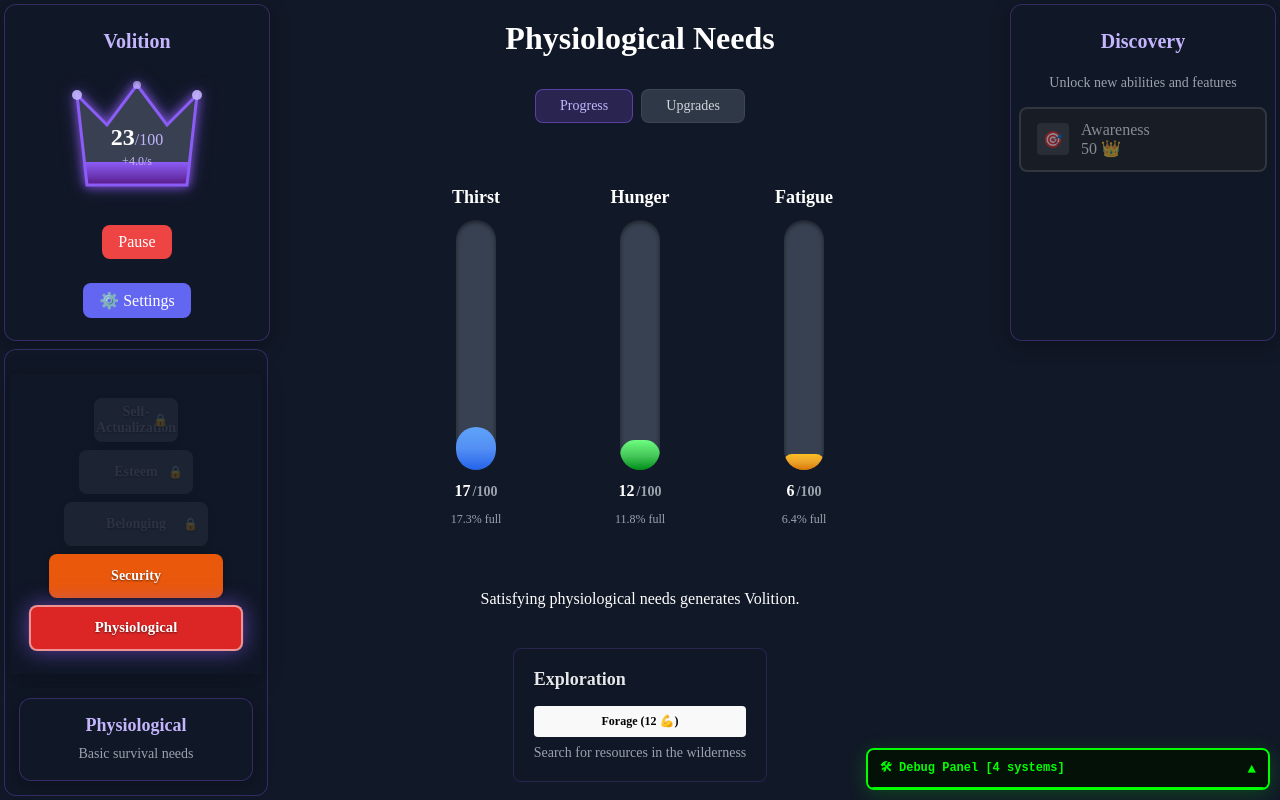
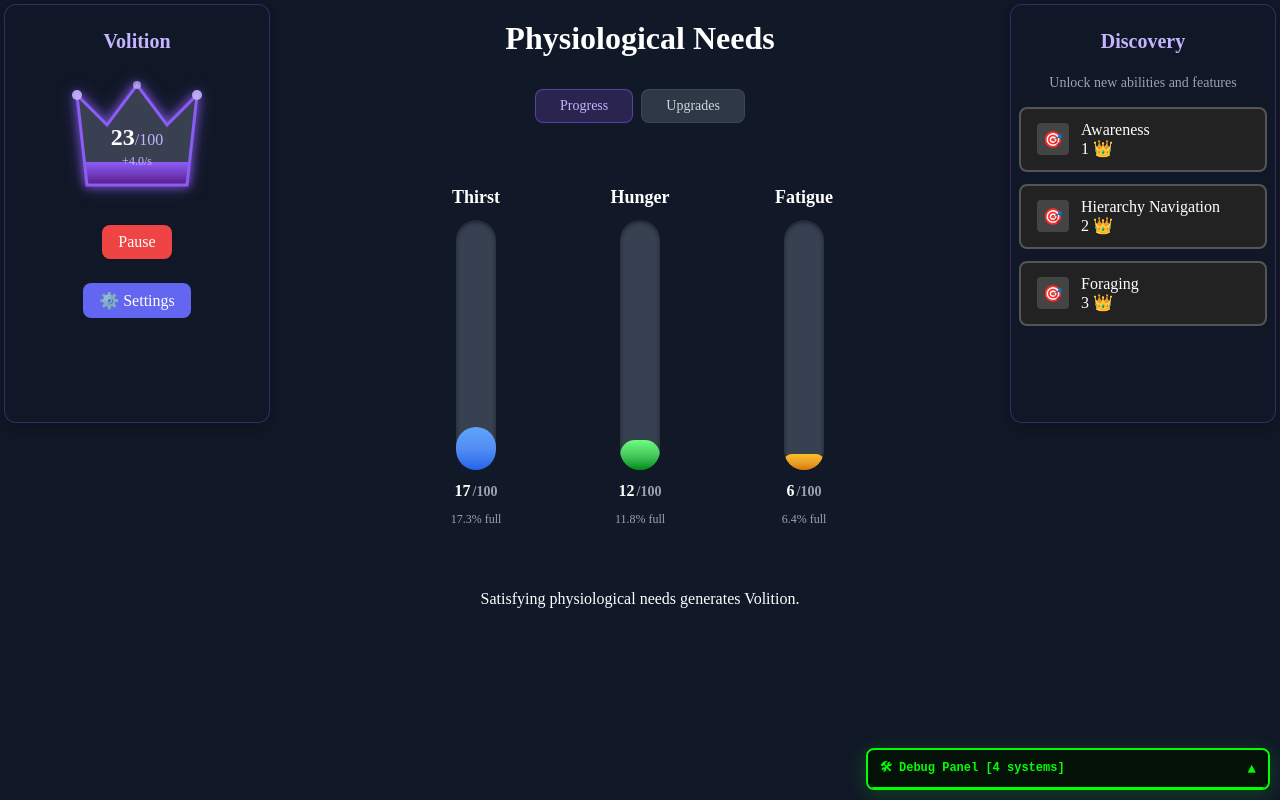
Before and after one commit to BMorin87/delta-drive, a React (Vite) app: page / in a window 1280 px wide. Built offline with nearby package versions, Linux system fonts and the light colour scheme.

Commit message:
The Nav and Forage upgrades render the components
The Pyramid Nav and ForageButtons are conditionally rendered based
on new upgrades created in the DiscoveryPanel. Everything is hooked to
the gameStore with new booleans that get set when the relevant upgrade
is purchased.

```diff
--- a/src/components/DeltaGame.jsx
+++ b/src/components/DeltaGame.jsx
@@ -97,9 +97,6 @@ function registerGlobalGameSystems(
   );
 
   // Hook the update functions to the game engine.
-  console.log("Registering game systems with engine.");
-  console.log(keys);
-  console.log(createUpdateFunction(keys.thirst));
   gameEngine.registerSystem("Thirst", createUpdateFunction(keys.thirst));
   gameEngine.registerSystem("Hunger", createUpdateFunction(keys.hunger));
   gameEngine.registerSystem("Fatigue", createUpdateFunction(keys.fatigue));
--- a/src/components/DiscoveryPanel.jsx
+++ b/src/components/DiscoveryPanel.jsx
@@ -4,7 +4,12 @@ import UpgradeItem from "./UpgradeItem";
 import "../styles/DiscoveryPanel.css";
 
 const DiscoveryPanel = () => {
-  const { spendVolition, isActionsUnlocked } = useGameStore();
+  const {
+    spendVolition,
+    isAwarenessUnlocked,
+    isNavigationUnlocked,
+    isForageUnlocked,
+  } = useGameStore();
   const { purchaseUpgrade } = useUpgradeStore();
 
   const handlePurchase = (upgradeId) => {
@@ -17,7 +22,7 @@ const DiscoveryPanel = () => {
       <p className="discovery-subtitle">Unlock new abilities and features</p>
 
       <div className="discovery-grid">
-        {!isActionsUnlocked && (
+        {!isAwarenessUnlocked && (
           <UpgradeItem
             upgradeId="basicNeeds"
             title="Awareness"
@@ -26,8 +31,26 @@ const DiscoveryPanel = () => {
           />
         )}
 
+        {!isNavigationUnlocked && (
+          <UpgradeItem
+            upgradeId="pyramidNav"
+            title="Hierarchy Navigation"
+            description="Operate on multiple levels."
+            onPurchase={handlePurchase}
+          />
+        )}
+
+        {!isForageUnlocked && (
+          <UpgradeItem
+            upgradeId="foraging"
+            title="Foraging"
+            description="Explore your environment to find resources."
+            onPurchase={handlePurchase}
+          />
+        )}
+
         {/* Show message when all discoveries are unlocked */}
-        {isActionsUnlocked && (
+        {isAwarenessUnlocked && (
           <div className="all-discovered">
             <div className="discovery-complete-icon">🎉</div>
             <p>All basic abilities discovered!</p>
--- a/src/components/HierarchyNavigation.jsx
+++ b/src/components/HierarchyNavigation.jsx
@@ -1,10 +1,12 @@
 import { useState } from "react";
+import { useGameStore } from "./gameStore";
 import PhysiologicalPanel from "./physiological/PhysiologicalPanel";
 import SecurityPanel from "./security/SecurityPanel";
 import "../styles/HierarchyNavigation.css";
 
 const HierarchyNavigation = () => {
   const [activeTier, setActiveTier] = useState("physiological");
+  const { isNavigationUnlocked } = useGameStore();
 
   // Define the tiers in pyramid order (bottom to top)
   const tiers = [
@@ -65,7 +67,7 @@ const HierarchyNavigation = () => {
 
   return (
     <>
-      {/* Pyramid Navigation */}
+      {isNavigationUnlocked && (
         <div className="pyramid-nav">
           <div className="pyramid-wrapper">
             {/* Render tiers from top to bottom for visual pyramid */}
@@ -97,10 +99,11 @@ const HierarchyNavigation = () => {
           </div>
 
           <div className="current-tier-info">
-          <h3>{tiers.find((t) => t.id === activeTier)?.name}</h3>
             <p>{tiers.find((t) => t.id === activeTier)?.description}</p>
           </div>
         </div>
+      )}
+
       {/* Active Panel Content */}
       <div className="tier-content-container">{renderActivePanel()}</div>
     </>
--- a/src/components/gameStore.js
+++ b/src/components/gameStore.js
@@ -9,6 +9,7 @@ export const useGameStore = create(
       TICKS_PER_SECOND: 12,
       isRunning: true,
 
+      // Actual canonical resource values.
       volition: 1,
       thirst: 1,
       hunger: 1,
@@ -19,7 +20,7 @@ export const useGameStore = create(
       hungerCapacity: 100,
       fatigueCapacity: 100,
 
-      // Volition currently fills at 4 per second. Another fragile piece! Can't read another part of the store here, so no TICKS_PER_SECOND.
+      // Volition's initial rate is 4 per second. Another fragile piece! Can't read another part of the store here, so no TICKS_PER_SECOND.
       initialVolitionRate: 4 / 12,
       initialThirstRate: 3 / 12,
       initialHungerRate: 2 / 12,
@@ -31,6 +32,8 @@ export const useGameStore = create(
       initialFatigueCapacity: 100,
 
       isAwarenessUnlocked: false,
+      isNavigationUnlocked: false,
+      isForageUnlocked: false,
 
       // Used by _updateResourceRates to store the per-second rate value, i.e. the change since last tick multiplied by the TICKS_PER_SECOND.
       resourceRates: {
@@ -48,9 +51,7 @@ export const useGameStore = create(
         fatigue: 1,
       },
 
-      // Actions
-
-      // Called by useEffect and setInterval in App.jsx.
+      // Called in App.jsx with useEffect and setInterval.
       tick: () => gameEngine.tick(),
 
       spendVolition: (amount) => {
@@ -73,6 +74,7 @@ export const useGameStore = create(
           isRunning: !state.isRunning,
         })),
 
+      // Internal function used by the gameEngine to update resource rates used by UI components.
       _updateResourceRates: (oldState, newState) => {
         // The resources currently being tracked.
         const resources = ["volition", "thirst", "hunger", "fatigue"];
@@ -115,7 +117,9 @@ export const useGameStore = create(
         thirstCapacity: state.thirstCapacity,
         hungerCapacity: state.hungerCapacity,
         fatigueCapacity: state.fatigueCapacity,
-        basicNeedsUnlocked: state.basicNeedsUnlocked,
+        isAwarenessUnlocked: state.isAwarenessUnlocked,
+        isNavigationUnlocked: state.isNavigationUnlocked,
+        isForageUnlocked: state.isForageUnlocked,
       }),
     }
   )
--- a/src/components/physiological/PhysiologicalNeeds.jsx
+++ b/src/components/physiological/PhysiologicalNeeds.jsx
@@ -15,7 +15,8 @@ const PhysiologicalNeeds = () => {
     thirstCapacity,
     hungerCapacity,
     fatigueCapacity,
-    isActionsUnlocked,
+    isAwarenessUnlocked,
+    isForageUnlocked,
   } = useGameStore();
 
   const {
@@ -27,13 +28,14 @@ const PhysiologicalNeeds = () => {
   } = useStatusStore();
 
   const [isForagePanelOpen, setIsForagePanelOpen] = useState(false);
-  const [showActionButtons, setShowActionButtons] = useState(isActionsUnlocked);
+  const [showActionButtons, setShowActionButtons] =
+    useState(isAwarenessUnlocked);
 
   useEffect(() => {
-    if (isActionsUnlocked) {
+    if (isAwarenessUnlocked) {
       setShowActionButtons(true);
     }
-  }, [isActionsUnlocked]);
+  }, [isAwarenessUnlocked]);
 
   // Helper functions
   const isStatusActive = (type) => !!activeStatuses[type];
@@ -87,7 +89,7 @@ const PhysiologicalNeeds = () => {
       capacity: thirstCapacity,
       label: "Thirst",
       colorClass: "thirst-bar",
-      unlocked: isActionsUnlocked,
+      unlocked: isAwarenessUnlocked,
     },
     {
       type: "eat",
@@ -95,7 +97,7 @@ const PhysiologicalNeeds = () => {
       capacity: hungerCapacity,
       label: "Hunger",
       colorClass: "hunger-bar",
-      unlocked: isActionsUnlocked,
+      unlocked: isAwarenessUnlocked,
     },
     {
       type: "rest",
@@ -103,7 +105,7 @@ const PhysiologicalNeeds = () => {
       capacity: fatigueCapacity,
       label: "Fatigue",
       colorClass: "fatigue-bar",
-      unlocked: isActionsUnlocked,
+      unlocked: isAwarenessUnlocked,
     },
   ];
 
@@ -159,6 +161,7 @@ const PhysiologicalNeeds = () => {
         )}
       </div>
 
+      {isForageUnlocked && (
         <div className="forage-section">
           <h3>Exploration</h3>
           <div className="forage-container">
@@ -168,6 +171,7 @@ const PhysiologicalNeeds = () => {
             </p>
           </div>
         </div>
+      )}
 
       <ForagePanel
         isOpen={isForagePanelOpen}
--- a/src/components/upgradeStore.js
+++ b/src/components/upgradeStore.js
@@ -29,9 +29,21 @@ export const useUpgradeStore = create(
         },
         basicNeeds: {
           level: 0,
-          baseCost: 50,
+          baseCost: 1,
           type: "unlock",
           unlocks: "awareness",
+        },
+        pyramidNav: {
+          level: 0,
+          baseCost: 2,
+          type: "unlock",
+          unlocks: "navigation",
+        },
+        foraging: {
+          level: 0,
+          baseCost: 3,
+          type: "unlock",
+          unlocks: "forage",
         },
       },
 
@@ -126,6 +138,10 @@ export const useUpgradeStore = create(
           case "unlock": {
             if (upgrade.unlocks === "awareness") {
               useGameStore.setState({ isAwarenessUnlocked: true });
+            } else if (upgrade.unlocks === "navigation") {
+              useGameStore.setState({ isNavigationUnlocked: true });
+            } else if (upgrade.unlocks === "forage") {
+              useGameStore.setState({ isForageUnlocked: true });
             }
             break;
           }
```
Lines whose indentation alone changed are shown as unchanged.
